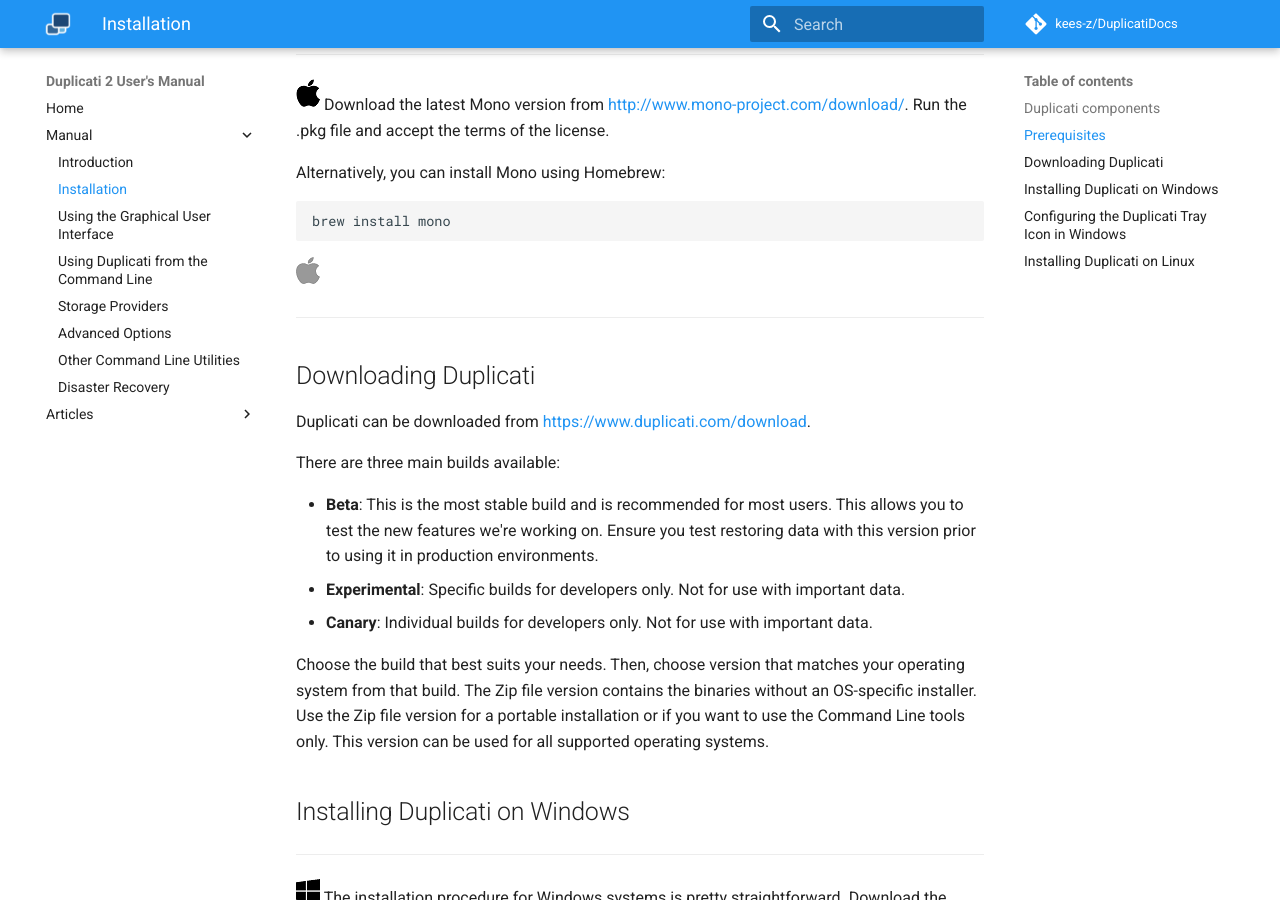
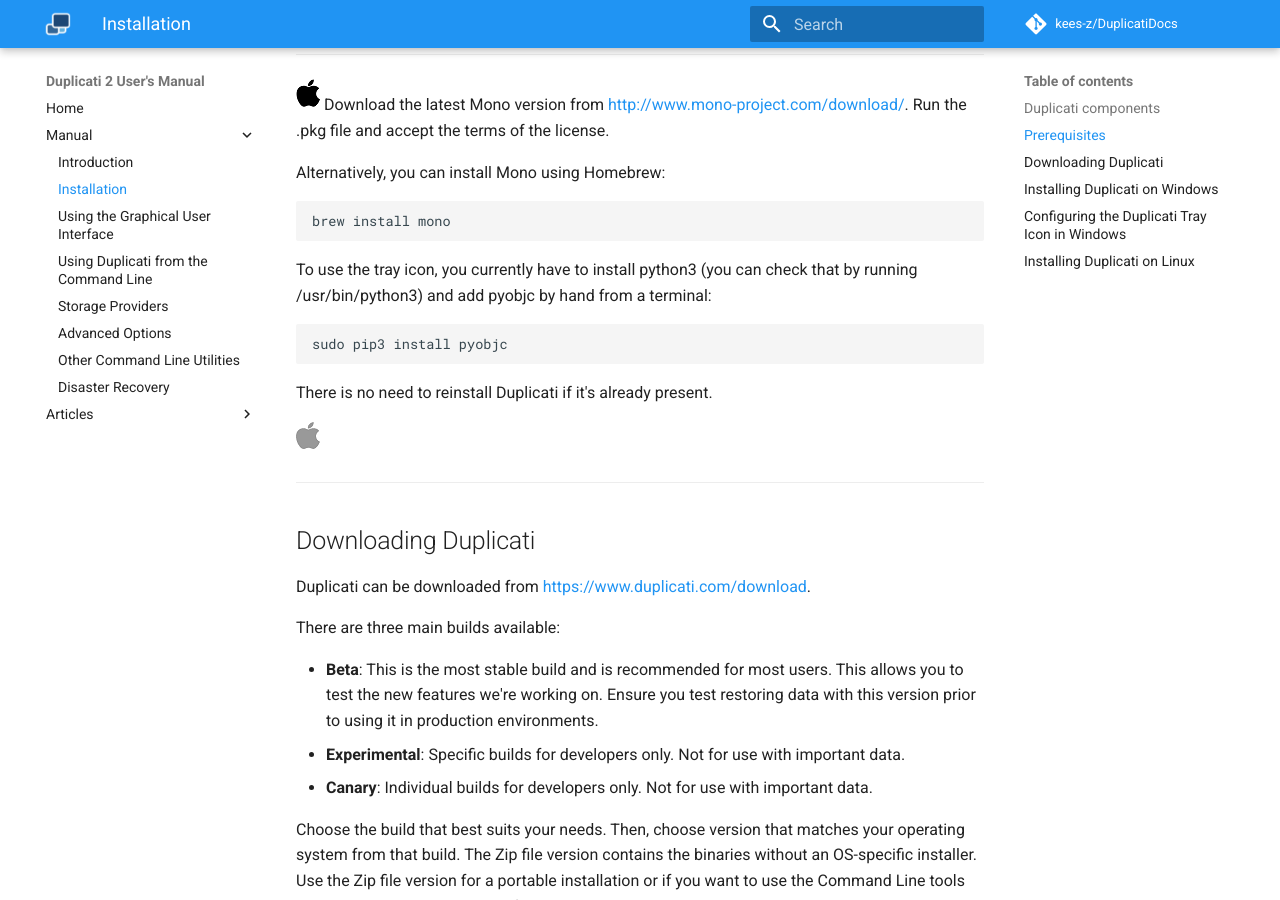
Before and after one commit to kees-z/DuplicatiDocs, an MkDocs documentation site: the page built from docs/02-installation.md, in a window 1280 px wide and 900 px high, scrolled down 5277 px. Built offline with MkDocs 1.6.1 and Material for MkDocs 9.7.7, drawn with Linux system fonts in a browser that asks for light colours; comment, search, counter and statistics services are not loaded; some of the changed text lies outside the part shown.

Commit message:
update installation to latest changes in Duplicati mac/ubuntu

````diff
--- a/docs/02-installation.md
+++ b/docs/02-installation.md
@@ -214,6 +214,14 @@ Alternatively, you can install Mono using Homebrew:
 brew install mono
 ```
 
+To use the tray icon, you currently have to install python3 (you can check that by running /usr/bin/python3) and add pyobjc by hand from a terminal:
+
+```nohighlight
+sudo pip3 install pyobjc
+```
+
+There is no need to reinstall Duplicati if it's already present.
+
 ![](icon_apple_end.png)
 
 *****
````
Also changed, not shown: other parts of docs/02-installation.md (+1 -1 lines).
